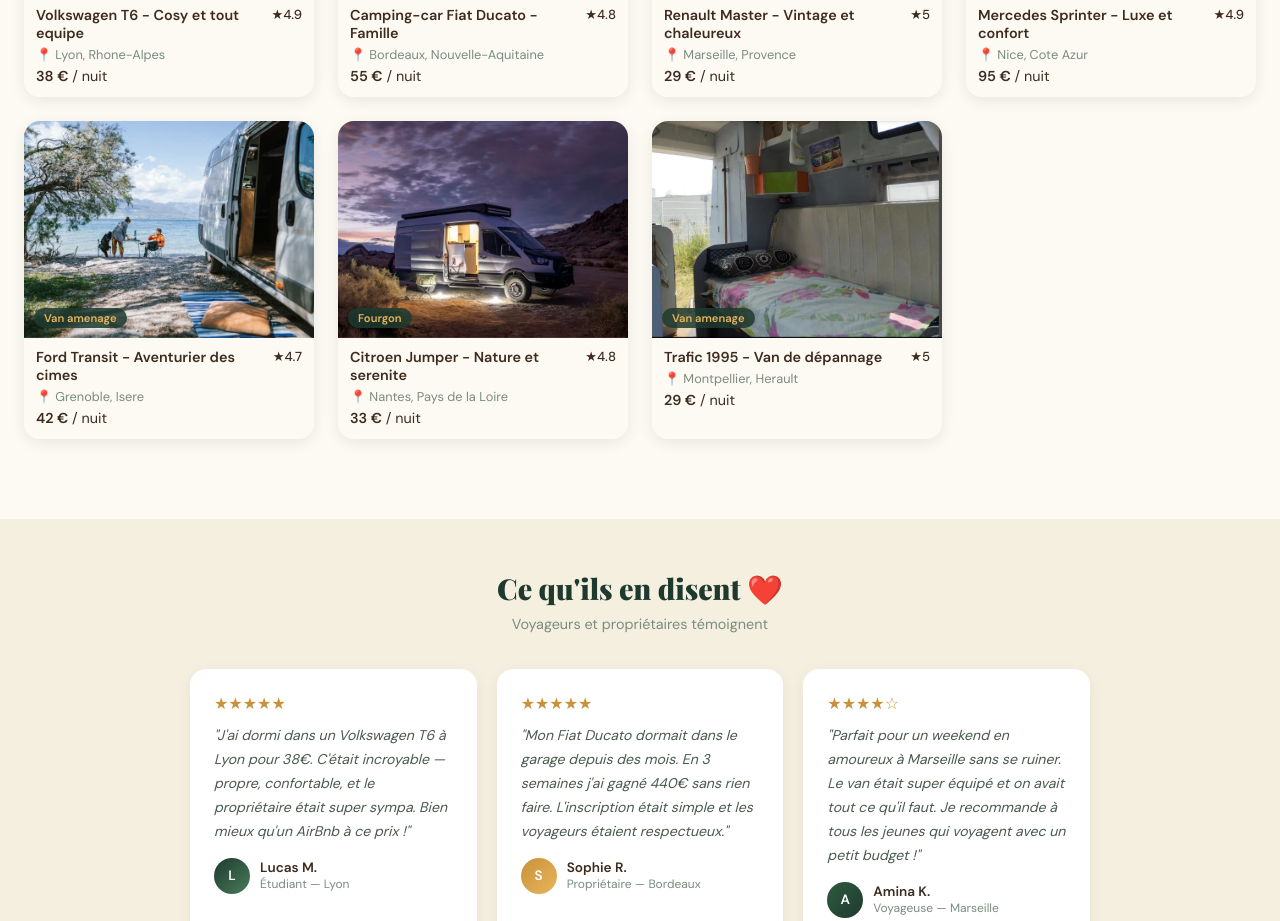
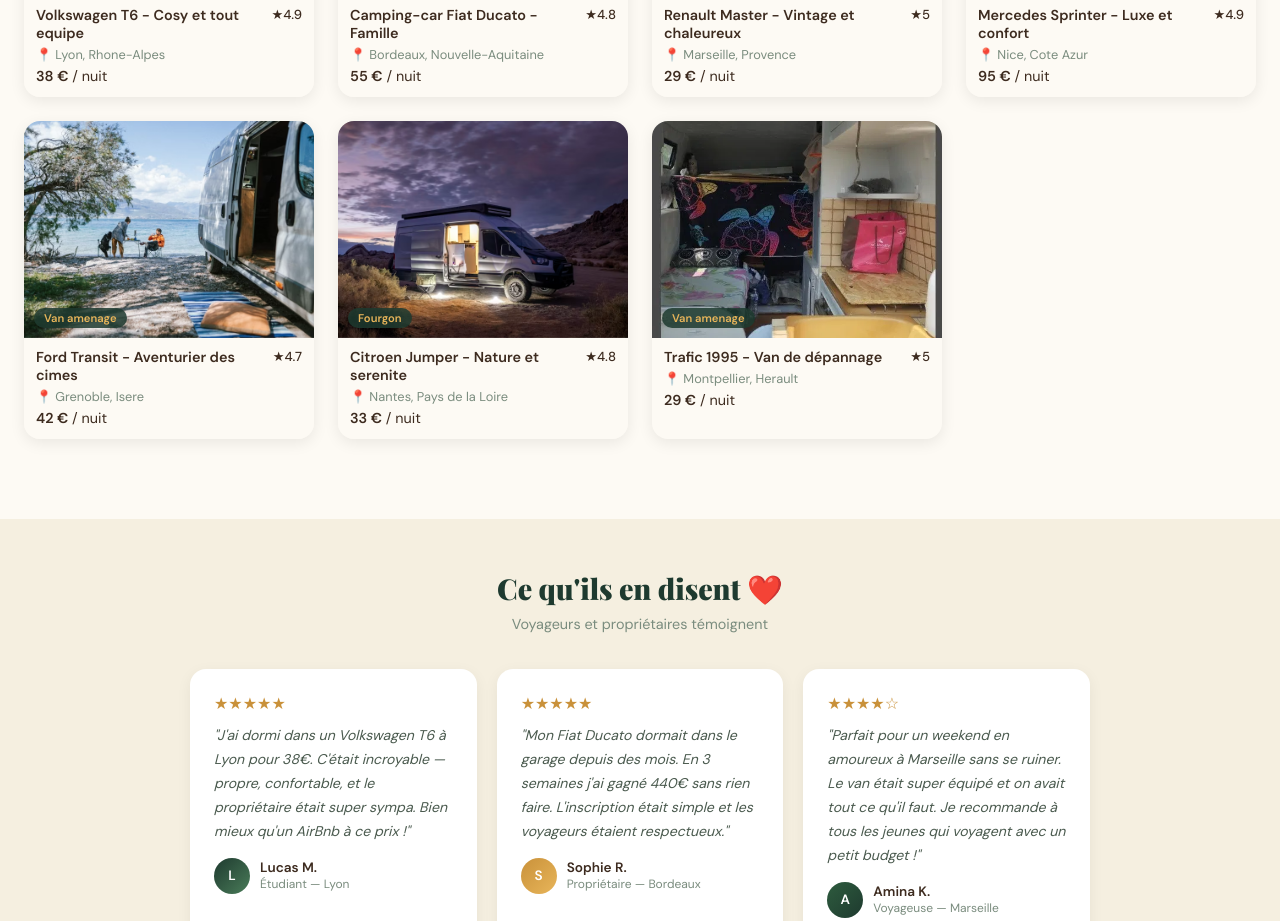
Before and after one commit to rahrahimoh-svg/Vanetape, a website: page index.html in a window 1280 px wide. Shown: the part 1300-2221 px from the top of the page. Drawn offline with nearby package versions, Linux system fonts and the light colour scheme.

Commit message:
Photo principale Trafic Mosta -> TRAFIC2

```diff
--- a/index.html
+++ b/index.html
@@ -240,7 +240,7 @@ var vans=[
   {id:4,img:'images/vanlife/VAN4.jpg',title:'Mercedes Sprinter - Luxe et confort',location:'Nice, Cote Azur',type:'luxe',price:95,rating:4.9,reviews:31,capacity:2,amenities:['Lit king','Douche chaude','Panneau solaire','Climatisation','WiFi haut debit','Minibar']},
   {id:5,img:'images/vanlife/VAN5.jpg',title:'Ford Transit - Aventurier des cimes',location:'Grenoble, Isere',type:'van',price:42,rating:4.7,reviews:15,capacity:2,amenities:['Lit double','Cuisine','Panneau solaire','Equip montagne','Porte-velos','GPS inclus']},
   {id:6,img:'images/vanlife/VAN6.jpg',title:'Citroen Jumper - Nature et serenite',location:'Nantes, Pays de la Loire',type:'fourgon',price:33,rating:4.8,reviews:22,capacity:2,amenities:['Lit double','Solaire','Cuisine','Animaux bienvenus','Deco artisanale','Cafe inclus']},
-  {id:7,img:'images/vanlife/TRAFIC1.jpg',title:'Trafic 1995 - Van de dépannage',location:'Montpellier, Herault',type:'van',price:29,rating:5.0,reviews:0,capacity:2,amenities:[],description:'Équipements : Lit double, jerricane d eau. Je propose mon van pour dépanner quelques nuits, juste pour dormir car il n y a pas de sanitaire et de cuisine. Prévoir une batterie externe pour recharger votre portable. Pour plus de renseignements me contacter.'}
+  {id:7,img:'images/vanlife/TRAFIC2.jpg',title:'Trafic 1995 - Van de dépannage',location:'Montpellier, Herault',type:'van',price:29,rating:5.0,reviews:0,capacity:2,amenities:[],description:'Équipements : Lit double, jerricane d eau. Je propose mon van pour dépanner quelques nuits, juste pour dormir car il n y a pas de sanitaire et de cuisine. Prévoir une batterie externe pour recharger votre portable. Pour plus de renseignements me contacter.'}
 ];
 var currentVan=null;
 function showPage(id){document.querySelectorAll('.page').forEach(function(p){p.classList.remove('active');});document.getElementById(id).classList.add('active');window.scrollTo(0,0);}
```
